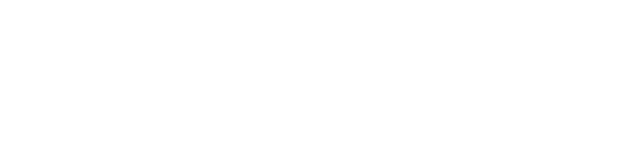
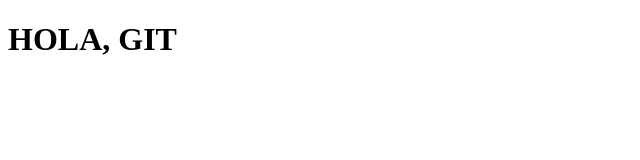
Before and after one commit to yoselynmorales573-ship-it/practica-curso, a plain HTML site: page index.html in a window 1280 px wide. Shown: the whole page, without its empty margins (0-640 px from the left). Drawn offline with Linux system fonts and the light colour scheme.

```diff
--- a/index.html
+++ b/index.html
@@ -6,6 +6,6 @@
     <title>Document</title>
 </head>
 <body>
-
+    <h1>HOLA, GIT</h1>
 </body>
 </html>
```
